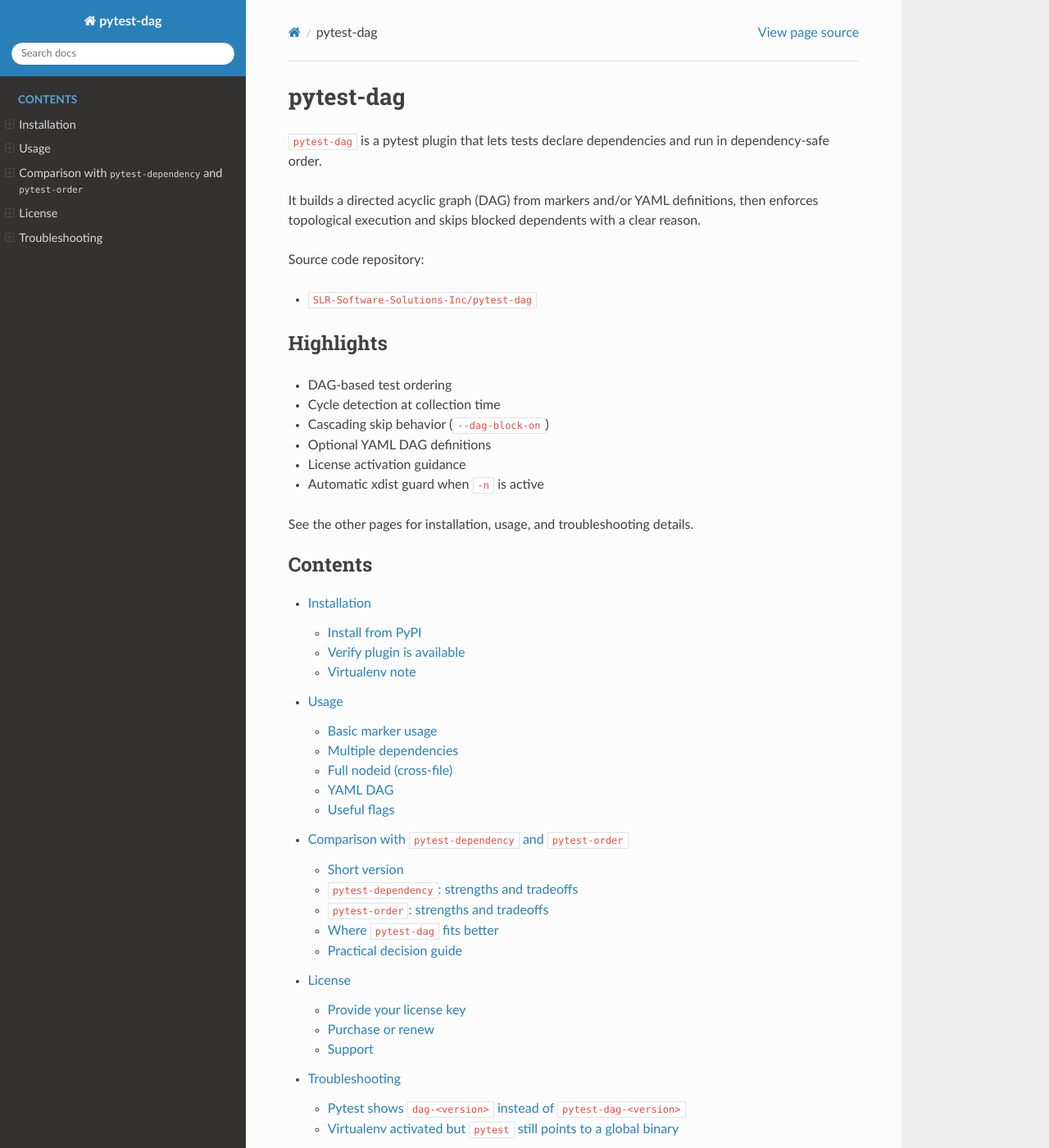
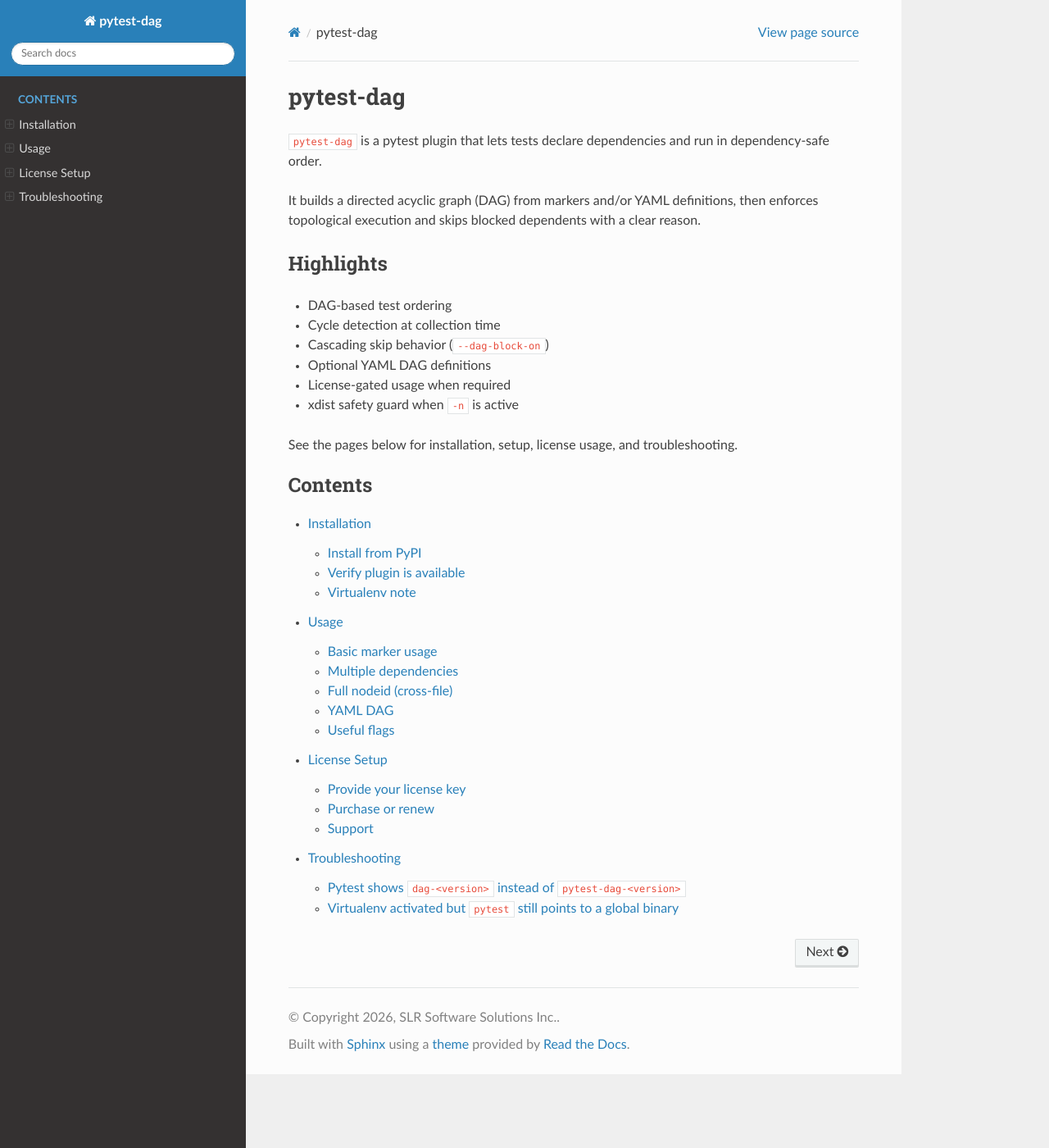
Before and after one commit to SLR-Software-Solutions-Inc/pytest-dag-documentation, a Sphinx documentation site: the page built from docs/index.md, in a window 1280 px wide and 1400 px high. Shown: the whole window at 82% size. Built offline with Sphinx 7.4.7 and the Read the Docs theme 3.1.0, drawn with Linux system fonts in a browser that asks for light colours.

````diff
--- a/docs/index.md
+++ b/docs/index.md
@@ -7,20 +7,16 @@ It builds a directed acyclic graph (DAG) from markers and/or YAML definitions,
 then enforces topological execution and skips blocked dependents with a clear
 reason.
 
-Source code repository:
-
-- `SLR-Software-Solutions-Inc/pytest-dag`
-
 ## Highlights
 
 - DAG-based test ordering
 - Cycle detection at collection time
 - Cascading skip behavior (`--dag-block-on`)
 - Optional YAML DAG definitions
-- License activation guidance
-- Automatic xdist guard when `-n` is active
+- License-gated usage when required
+- xdist safety guard when `-n` is active
 
-See the other pages for installation, usage, and troubleshooting details.
+See the pages below for installation, setup, license usage, and troubleshooting.
 
 ```{toctree}
 :maxdepth: 2
@@ -28,7 +24,6 @@ See the other pages for installation, usage, and troubleshooting details.
 
 installation
 usage
-comparison
 license-validation
 troubleshooting
 ```
````
Also changed, not shown: README.md (+7 -2 lines), docs/license-validation.md (+3 -3 lines).
